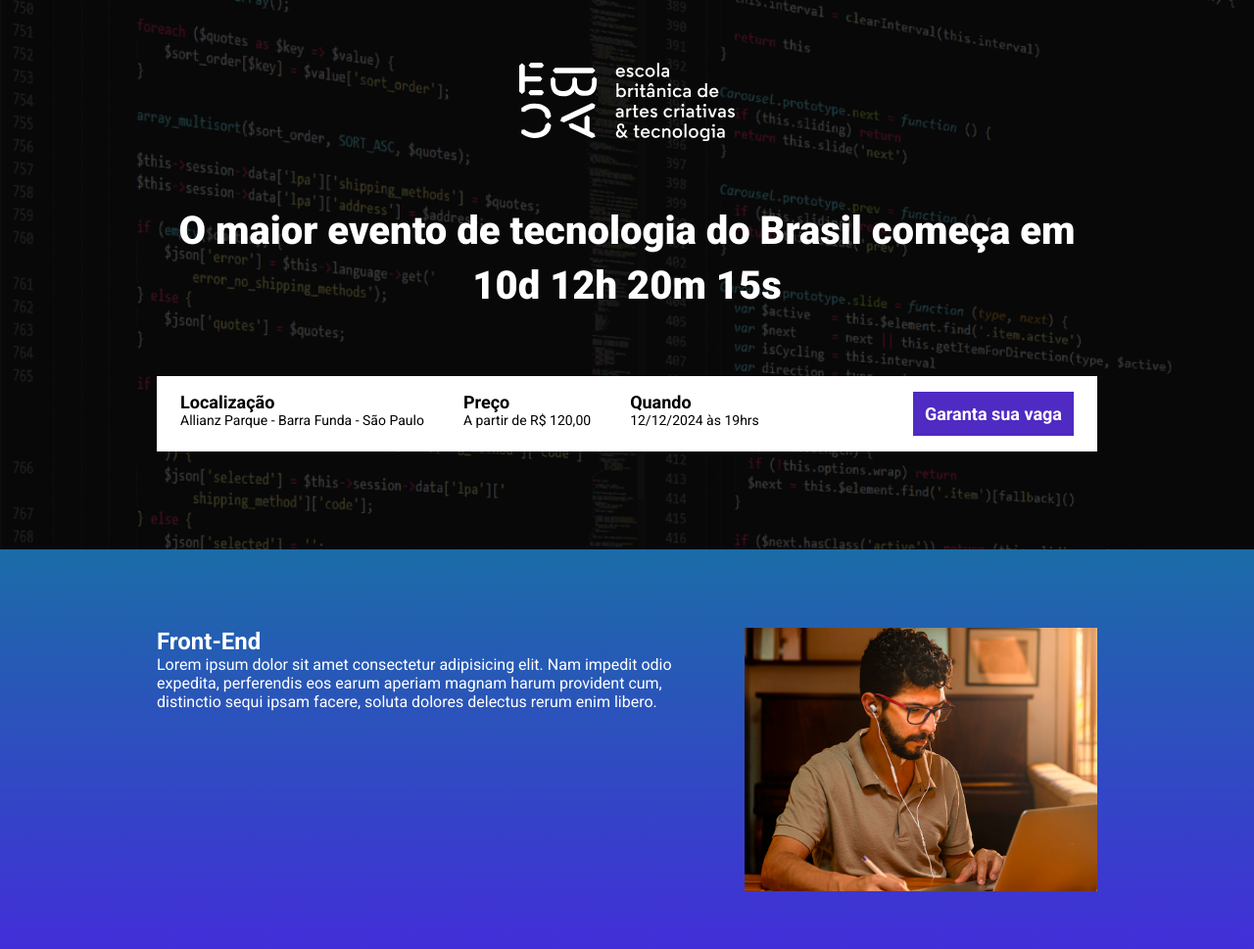
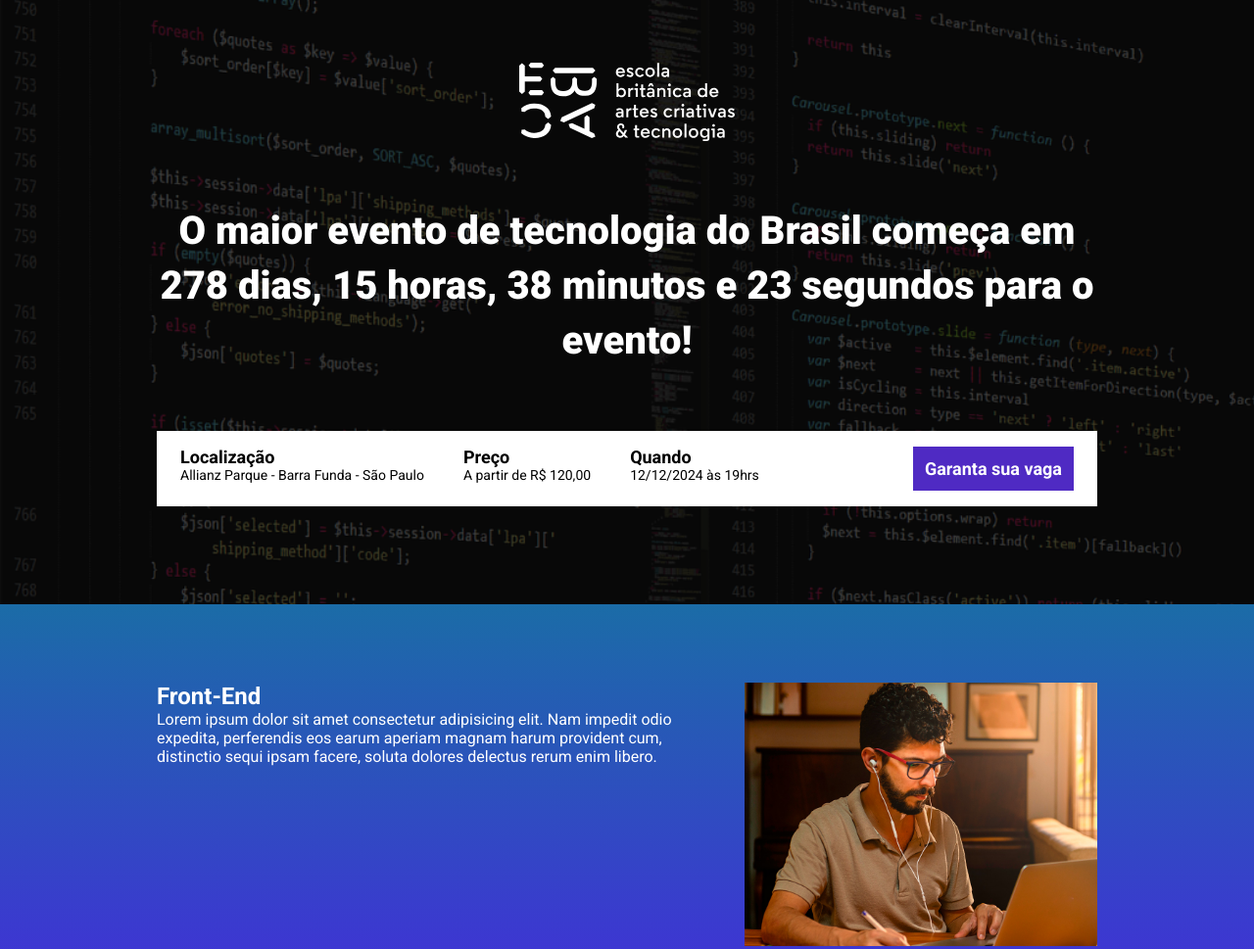
Before and after one commit to GuiZeroUm/ebac_tech_talks, a website built with Parcel: page src/index.html in a window 1280 px wide. Shown: the top 969 px of the page at 98% size. Built offline with nearby package versions, Linux system fonts and the light colour scheme.

Commit message:
create a countdown timer

```diff
--- a/src/index.html
+++ b/src/index.html
@@ -14,7 +14,7 @@
     <header class="hero">
         <div class="container">
             <img class="hero__logo" src="./imgs/ebac_logo.svg" alt="Logo da EBAC">
-            <p class="hero__text">O maior evento de tecnologia do Brasil começa em 10d 12h 20m 15s</p>
+            <p class="hero__text">O maior evento de tecnologia do Brasil começa em <span id="contador"></span></p>
             <div class="infos-bar">
                 <ul class="infos-bar__infos">
                     <li class="infos-bar__infos__item">
--- a/src/js/script.js
+++ b/src/js/script.js
@@ -1 +1,28 @@
 AOS.init();
+
+const dataDoEvento = new Date('Dec 12, 2024, 19:00:00');
+const timeStampDoEvento = dataDoEvento.getTime();
+
+const contaAsHoras = setInterval(function() {
+    const agora = new Date();
+    const timeStampAtual = agora.getTime();
+
+    const distanciaAteOEvento = timeStampDoEvento - timeStampAtual;
+
+    const diaEmMs = 1000 * 60 * 60 * 24;
+    const horaEmMs = 1000 * 60 * 60;
+    const minutoEmMs = 1000 * 60;
+
+    const diasAteOEvento = Math.floor(distanciaAteOEvento / diaEmMs);
+    const horasAteOEvento = Math.floor((distanciaAteOEvento % diaEmMs) / horaEmMs);
+    const minutosAteOEvento = Math.floor((distanciaAteOEvento % horaEmMs) / minutoEmMs);
+    const segundosAteOEvento = Math.floor((distanciaAteOEvento % minutoEmMs) / 1000);
+
+    document.getElementById('contador').innerHTML = `${diasAteOEvento} dias, ${horasAteOEvento} horas, ${minutosAteOEvento} minutos e ${segundosAteOEvento} segundos para o evento!`;
+
+    if (distanciaAteOEvento < 0) {
+        clearInterval(contaAsHoras);
+        document.getElementById('contador').innerHTML = 'O evento terminou ;-;'
+    }
+
+}, 1000)
```
